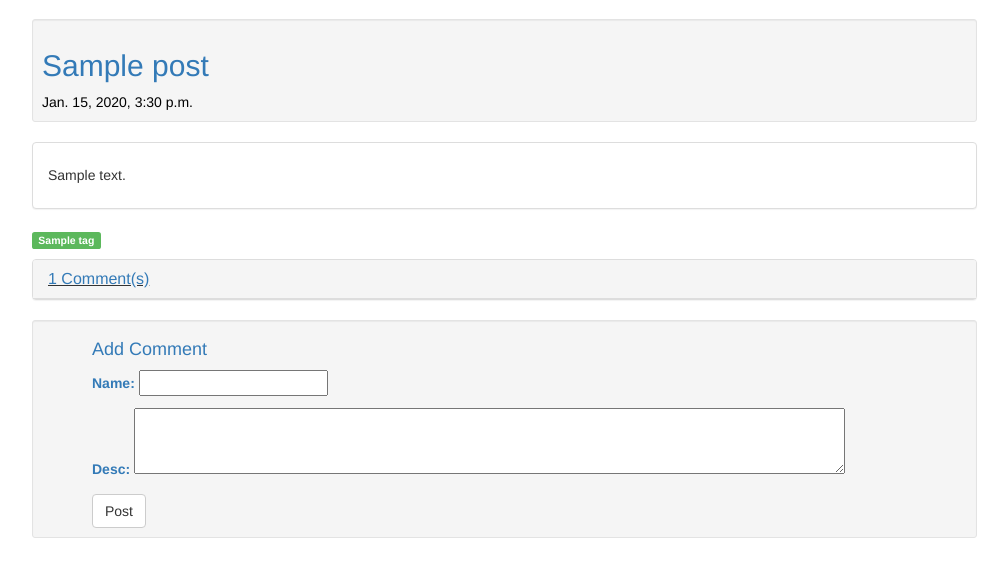
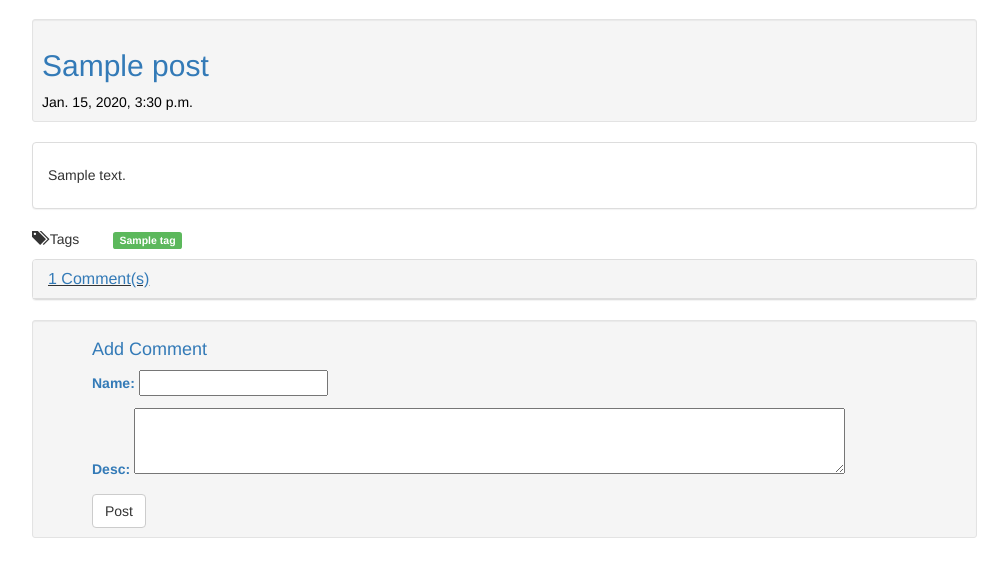
Before and after one commit to parindar/Django-blog, a Django app: page / in a window 1280 px wide. Shown: the part 168-745 px from the top of the page, without its empty margins (38-1046 px from the left). Run offline with Django 3.2, Linux system fonts and the light colour scheme; tables that the repository leaves empty hold one stand-in row (values such as "Sample post"); some libraries are stand-ins or nearby versions.

Commit message:
Adding tag label

```diff
--- a/blog/templates/blog/post_list.html
+++ b/blog/templates/blog/post_list.html
@@ -14,11 +14,20 @@
 
 		<div class="bottom-space-10 ">
 
-		{% for tag in post.tag_set.all %}
+			<div class="row">
 
-			<span class="label label-success ">{{tag.name}}</span>
+				<div class="col-sm-1">
+					<span class="glyphicon glyphicon-tags"></span>
+					Tags </div>
 
-	    {% endfor %}
+				<div class="col-sm-11">
+					{% for tag in post.tag_set.all %}
+
+						<span class="label label-success ">{{tag.name}}</span>
+
+				    {% endfor %}
+				</div>
+		    </div>
 
 	    </div>
 
```
